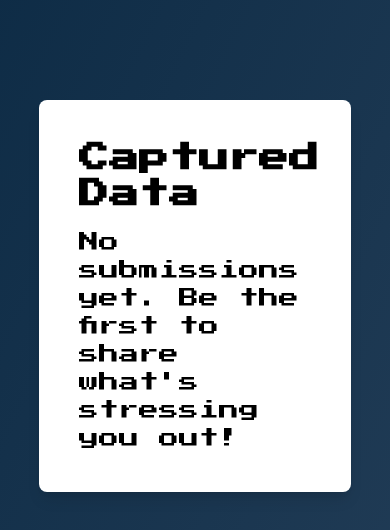
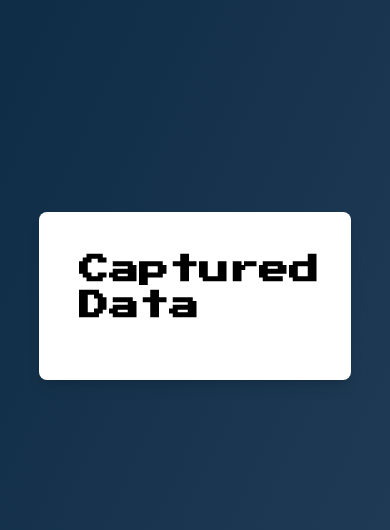
Before and after one commit to cusxio/Stress-is-Stressful, a Next.js app: page /content in a window 390 px wide. Shown: the part 126-656 px from the top of the page. Built offline with nearby package versions, Linux system fonts and the light colour scheme.

Commit message:
responsive layout + loading screen 3sec

```diff
--- a/src/app/content/page.tsx
+++ b/src/app/content/page.tsx
@@ -1,38 +1,33 @@
 'use client';
 
-import { Suspense } from 'react'; // Import Suspense from React
-import { useSearchParams } from 'next/navigation'; // Correct import from next/navigation
+import { useEffect, useState } from 'react';
 
-function ContentPage() {
-  const searchParams = useSearchParams(); // useSearchParams hook to access query parameters
+export default function ContentPage() {
+  const [submissions, setSubmissions] = useState<{ stress: string; name: string }[]>([]);
 
-  const stress = searchParams.get('stress');
-  const name = searchParams.get('name');
+  useEffect(() => {
+    // Fetch submissions from local storage on component mount
+    const storedSubmissions = JSON.parse(localStorage.getItem('submissions') || '[]');
+    setSubmissions(storedSubmissions);
+  }, []);
+
 
   return (
     <main className="bg-gradient-to-br from-dark-blue to-light-blue pl-[10%] pr-[10%] h-screen flex flex-col items-center justify-center">
-      <div className="bg-white p-10 rounded-lg shadow-lg w-full max-w-2xl">
+      <div className="bg-white text-black p-10 rounded-lg shadow-lg w-full max-w-2xl">
         <h1 className="text-3xl font-bold mb-4">Captured Data</h1>
-        {stress && name ? (
+
           <ul className="space-y-4">
-            <li className="border-b border-gray-300 pb-2">
-              <p className="text-xl">Name: {name}</p>
-              <p className="text-xl">Stress: {stress}</p>
+            {submissions.map((submission, index) => (
+
+              <li key={index} className="border-b border-gray-300 pb-2">
+              <p className="text-xl">Name: {submission.name}</p>
+              <p className="text-xl">Stress: {submission.stress}</p>
             </li>
+            ))}
           </ul>
-        ) : (
-          <p className="text-xl">No submissions yet. Be the first to share what&apos;s stressing you out!</p>
-        )}
+
       </div>
     </main>
   );
 }
-
-// Wrapping ContentPage in Suspense boundary
-export default function Page() {
-  return (
-    <Suspense fallback={<div>Loading...</div>}>
-      <ContentPage />
-    </Suspense>
-  );
-}
--- a/src/app/submit/page.tsx
+++ b/src/app/submit/page.tsx
@@ -13,8 +13,23 @@ export default function SubmitYourStress() {
   const handleSubmit = (e: React.FormEvent) => {
     e.preventDefault();
 
-    // Redirect to ContentPage with the captured input values as query parameters
-    router.push(`/content?stress=${encodeURIComponent(stressInput)}&name=${encodeURIComponent(nameInput)}`);
+    // Get existing submissions from local storage
+    const existingSubmissions = JSON.parse(localStorage.getItem('submissions') || '[]');
+
+    // Create new submission object
+    const newSubmission = {
+      stress: stressInput,
+      name: nameInput,
+    };
+
+    // Add new submission to existing submissions
+    const updatedSubmissions = [...existingSubmissions, newSubmission];
+
+    // Save updated submissions back to local storage
+    localStorage.setItem('submissions', JSON.stringify(updatedSubmissions));
+
+    // Redirect to Loading page
+    router.push('/loading'); // This page will show the loading screen for 3 seconds
   };
 
   return (
```
